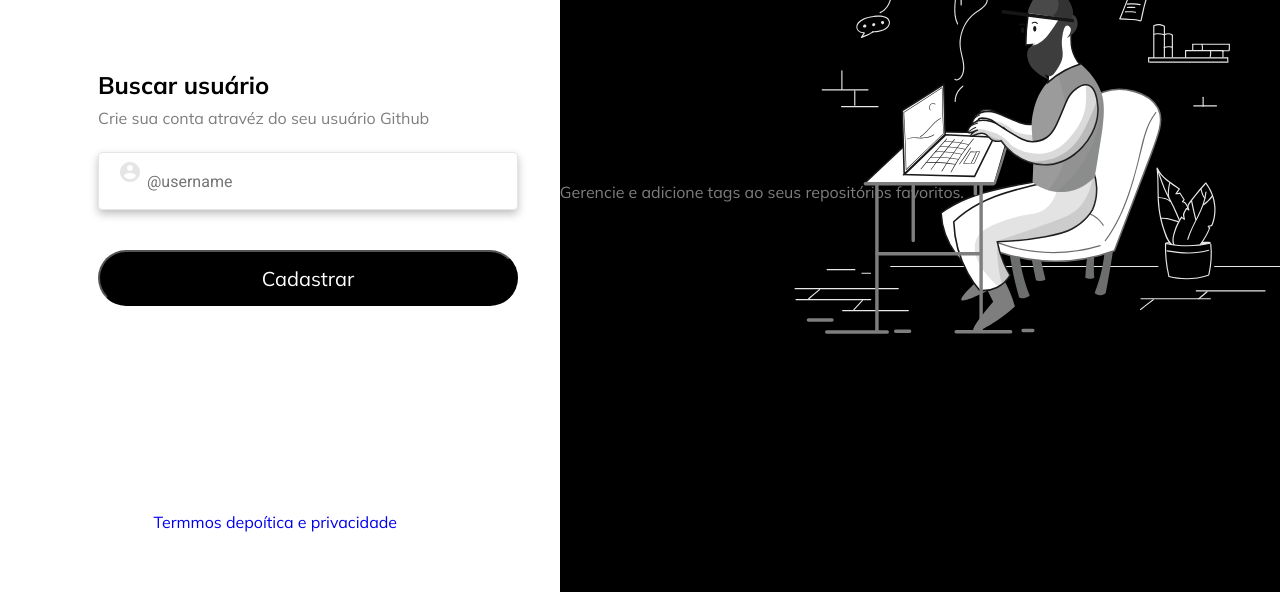
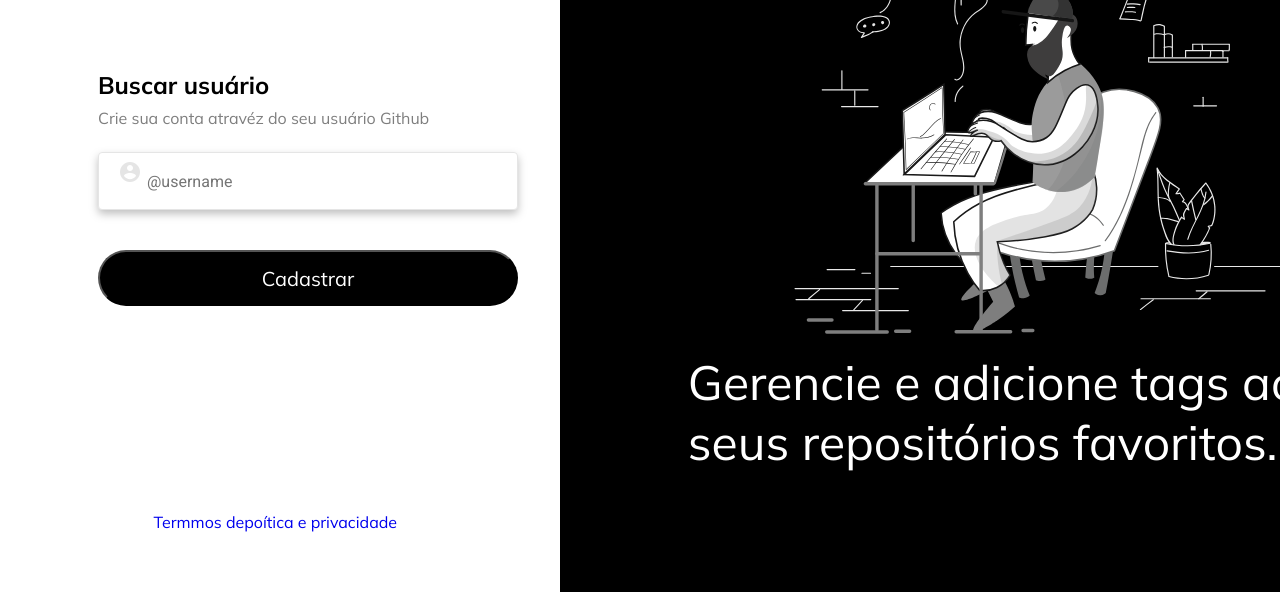
Before and after one commit to dec4nini/Github_App, a plain HTML site: page index.html in a window 1280 px wide. Shown: the part 208-800 px from the top of the page. Drawn offline with Linux system fonts and the light colour scheme.

Commit message:
Correções iniciais

```diff
--- a/style.css
+++ b/style.css
@@ -160,13 +160,13 @@ a {
 
 }
 
-conten_rigth_title{
+.conten_rigth_title{
+  position: absolute;
   width: 622px;
   height: 120px;
-  left: 730px;
-  top: 730px;
+  top: 70vh;
 
-  margin: auto;
+  margin-left: 10vw;
 
   font-family: 'Mulish';
   font-style: normal;
```
